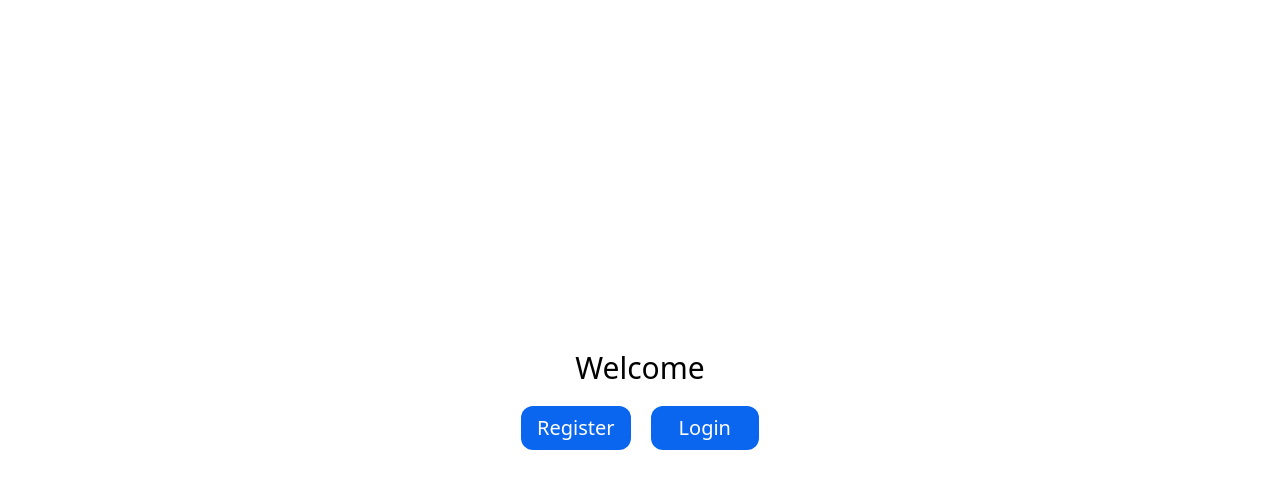
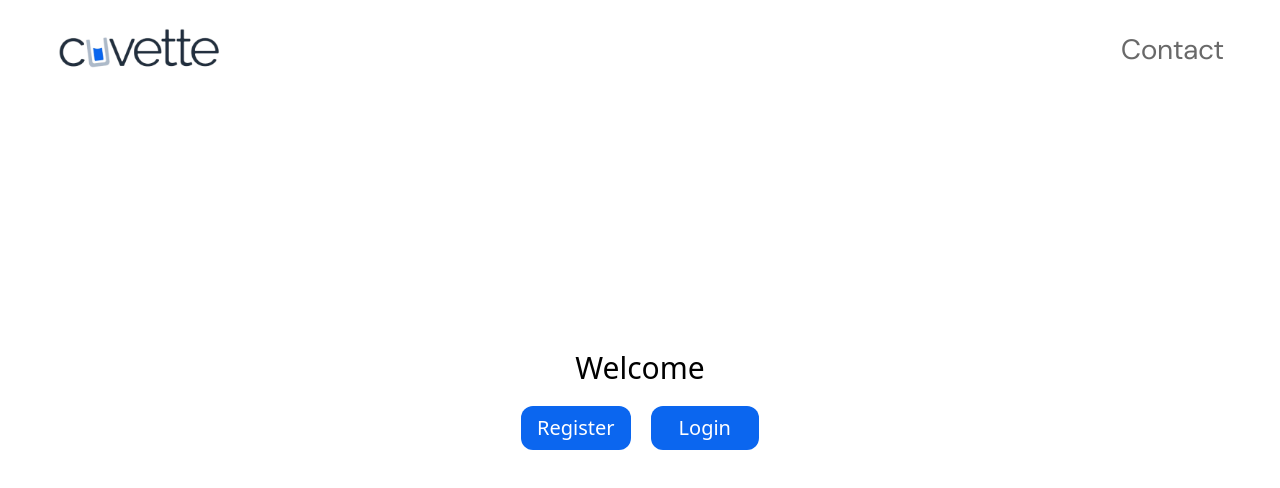
Before and after one commit to yslati/cuvette, a React (Vite) app: page / in a window 1280 px wide. Shown: the top 488 px of the page. Built offline with nearby package versions, Linux system fonts and the light colour scheme.

Commit message:
add navbar

```diff
--- a/src/App.tsx
+++ b/src/App.tsx
@@ -11,6 +11,7 @@ import { useAppDispatch } from "./app/hooks";
 import { useEffect } from "react";
 import { initializeAuth } from "./features/authSlice";
 import { Toaster } from 'react-hot-toast'
+import Navbar from "./pages/Navbar";
 
 const App = () => {
   const dispatch = useAppDispatch();
@@ -23,6 +24,7 @@ const App = () => {
     <div>
       <Toaster reverseOrder={false} position="top-right" />
       <BrowserRouter>
+        <Navbar />
         <Routes>
           <Route path="/" element={ <Home /> } />
           <Route path="/register" element={ <Register /> } />
--- a/src/pages/Dashboard.tsx
+++ b/src/pages/Dashboard.tsx
@@ -1,26 +1,14 @@
-import { useNavigate } from "react-router-dom";
 import { useAppDispatch } from "../app/hooks";
-import { logout } from "../features/authSlice"
 
 const Dashboard = () => {
     const dispatch = useAppDispatch();
-    const navigate = useNavigate()
 
-    const handlelogout = () => {
-        dispatch(logout());
-        navigate('/');
-    }
 
     return (
         <div className="w-screen h-screen font-DMSans flex flex-col justify-center items-center">
             <h1>
                 Dashboard
             </h1>
-            <button className="px-2 py-1 bg-mainColor rounded-lg text-white text-lg"
-                onClick={() => handlelogout()}
-            >
-                logout
-            </button>
         </div>
     );
 }
--- /dev/null
+++ b/src/pages/Navbar.tsx
@@ -0,0 +1,62 @@
+import { ChevronDownIcon } from "@heroicons/react/24/outline";
+import { Link } from "react-router-dom";
+import { useAppDispatch, useAppSelector } from "../app/hooks";
+import { logout } from "../features/authSlice";
+import { useState } from "react";
+
+const Navbar = () => {
+    const [navDropped, setNavDropped] = useState(false);
+
+    const dispatch = useAppDispatch();
+    const { company } = useAppSelector((state) => state.auth)
+
+    const handlelogout = () => {
+        dispatch(logout());
+    }
+
+    return (
+        <nav className="absolute top-0 right-0 w-screen py-7 flex justify-between px-14 font-DMSans items-center">
+            <div className="">
+                <Link to={"/"}>
+                    <img src="./logo.png" alt="Logo"
+                        className="w-[10.31rem] h-full object-cover"
+                        />
+                </Link>
+            </div>
+            <div className="flex gap-x-10 items-center">
+                <div className="">
+                    <button className="text-grayColor/70 text-[1.75rem]">
+                        Contact
+                    </button>
+                </div>
+                { company && company.isEmailVerified && company.isPhoneVerified &&
+                <div className="">
+                    <div onClick={() => setNavDropped(!navDropped)} className="w-52 border-[0.078rem] rounded-lg border-[#83909F] px-5 py-2 flex gap-x-4 items-center cursor-pointer">
+                        <div className="bg-[#A8A8A8] rounded-full p-3" />
+                        <span className="text-[#6A6A6A] text-lg truncate select-none">
+                            { company?.name }
+                        </span>
+                        <ChevronDownIcon className="text-[A8A8A8] h-4 w-4" />
+                    </div>
+                    <div hidden={!navDropped} className="absolute overflow-x-auto w-52 -mt-1.5 z-10 bg-white rounded-b-lg shadow  divide-y divide-[#83909F]/60 border-x border-b border-[#83909F] transition-all duration-500">
+                        <div className="px-4 py-3 text-sm text-gray-900">
+                            <span className="font-medium truncate">{ company?.companyEmail }</span>
+                        </div>
+                        <ul className=" text-sm text-gray-700">
+                            <li><Link to="/dashboard" className="block px-4 py-3 hover:bg-gray-200">Dashboard</Link></li>
+                            <li><Link to="#" className="block px-4 py-3 hover:bg-gray-200">Settings</Link></li>
+                        </ul>
+                        <div className="">
+                            <Link onClick={() => handlelogout()} to="/" className="block px-4 py-4 text-sm text-gray-700 hover:bg-gray-200 rounded-b-lg">
+                                Sign out
+                            </Link>
+                        </div>
+                    </div>
+                </div>
+                }
+            </div>
+        </nav>
+    );
+}
+
+export default Navbar;
```
Also changed, not shown: public/logo.png (added).
